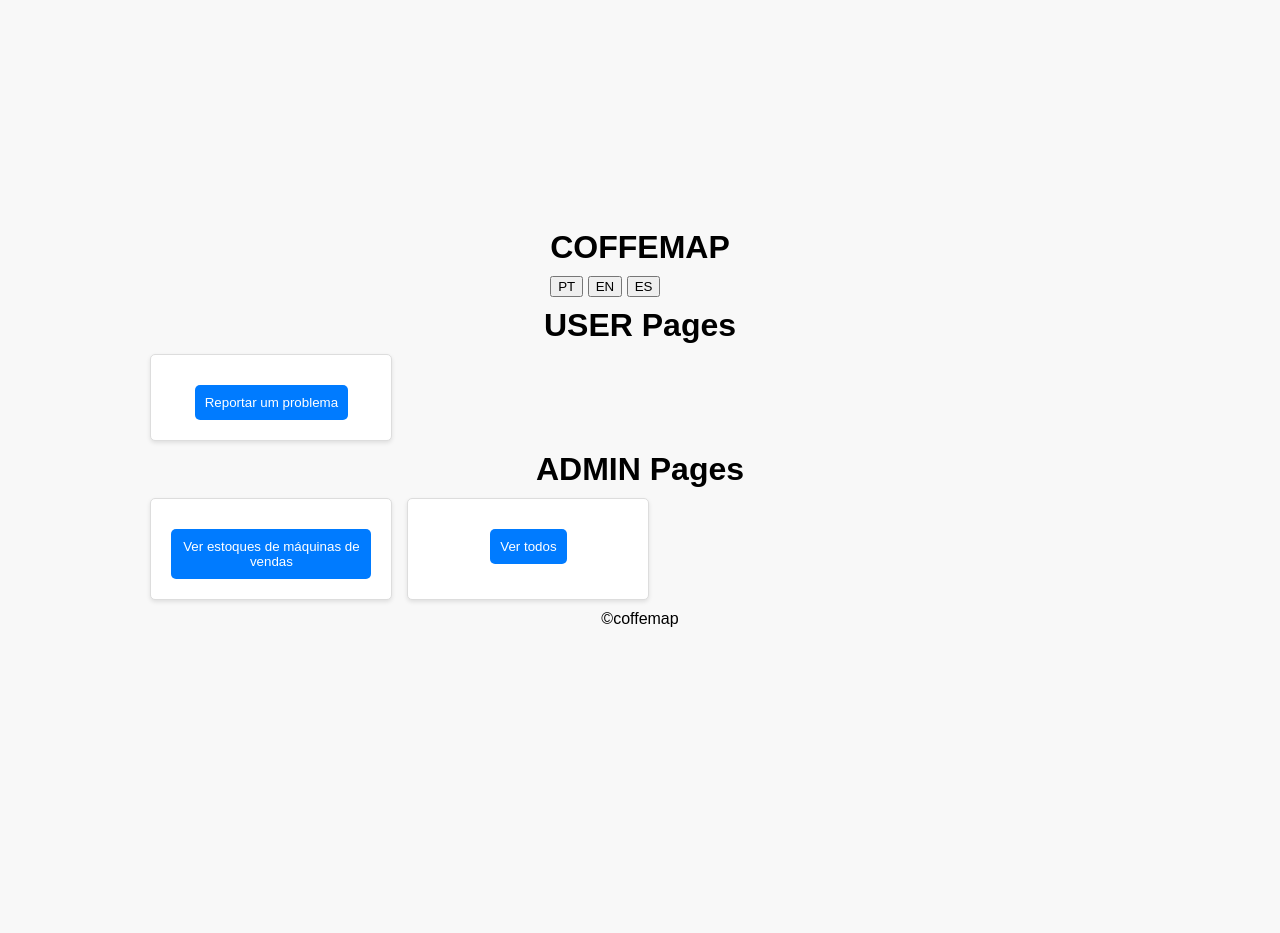
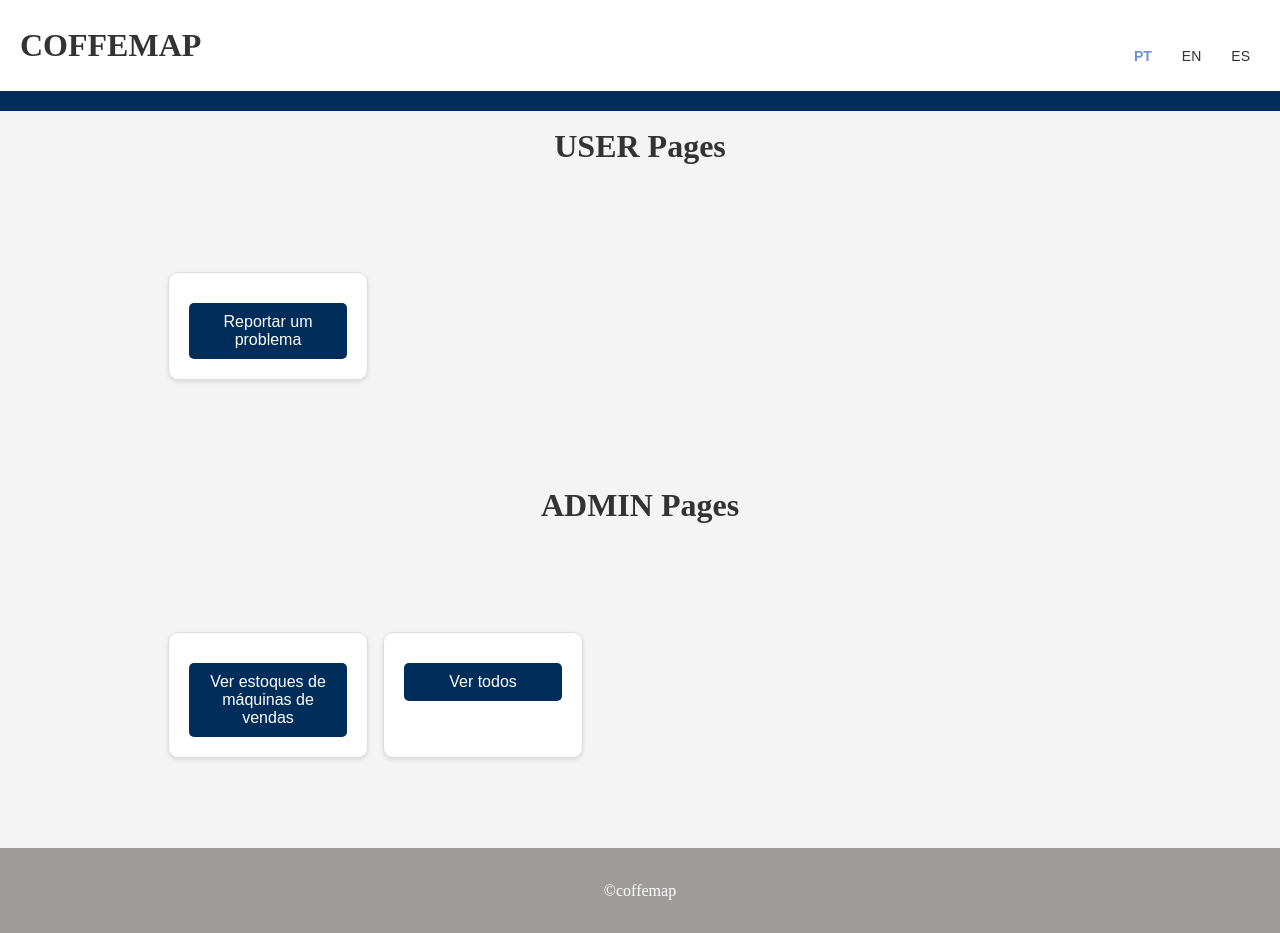
Before and after one commit to ddanieldma/software-engineering, a Flask app: page /admin in a window 1280 px wide. Before the commit the page ends 627 px from the top, so only its background shows below. Run offline with Flask 3, Linux system fonts and the light colour scheme.

Commit message:
Adicione alterações no design

```diff
--- a/src/webpage/static/style.css
+++ b/src/webpage/static/style.css
@@ -11,7 +11,16 @@ body {
     line-height: 1.6;
     background-color: #f4f4f4;
     color: #333;
+    display: flex;
+    justify-content: center;
+    min-height: 100vh;
+    flex-direction: column;
+    text-align: center;
+
 }
+
+
+
 
 /* Container para logo */
 .top-bar {
@@ -33,8 +42,8 @@ body {
 /* Estilos para os botões de idioma */
 
 .language-buttons {
-    display: flex; /* Alinha os botões horizontalmente */
-    gap: 10px; /* Adiciona espaçamento entre os botões */
+    display: flex;
+    gap: 10px;
 }
 
 .language-buttons button {
@@ -87,7 +96,7 @@ body {
 /* Estilo para a página ou idioma ativo */
 .navbar ul li a.active,
 .language-buttons button.active {
-    color: #1D5BC6;
+    color: #6d92d1;
     font-weight: bold;
 }
 
@@ -194,3 +203,55 @@ button:hover {
     margin: 50px auto;
     font-size: 1em;
 }
+
+/* Produtos */
+.container2 {
+    display: flex;
+    flex-wrap: wrap;
+    gap: 15px;
+    width: 80%;
+    max-width: 1200px;
+    padding: 40px;
+    margin: 50px auto;
+
+}
+
+.item, .product-item {
+    background-color: #ffffff;
+    border: 1px solid #ddd;
+    padding: 20px;
+    width: 200px;
+    box-shadow: 0 2px 4px rgba(0, 0, 0, 0.1);
+    border-radius: 5px;
+    display: flex;
+    flex-direction: column;
+    align-items: center;
+    text-align: center;
+    border-radius: 10px;
+}
+
+.item button, .product-item button {
+    background-color: #002d59;
+    color: white;
+    border: none;
+    padding: 10px;
+    border-radius: 5px;
+    cursor: pointer;
+    margin-top: 10px;
+}
+
+.item button:hover, .product-item button:hover {
+    background-color: #1D5BC6;
+}
+
+h1, p {
+    margin: 10px 0;
+}
+
+.product-detail-container{
+    width: 75%;
+
+    display: flex;
+    flex-direction: column;
+    align-items: center;
+}
--- a/src/webpage/templates/admin_page.html
+++ b/src/webpage/templates/admin_page.html
@@ -2,7 +2,7 @@
 <html lang="pt-br"></html>
 <head>
     <title>ADMIN</title>
-    <link rel="stylesheet" href="{{ url_for('static', filename='products_style.css') }}">
+    <link rel="stylesheet" href="{{ url_for('static', filename='style.css') }}">
 </head>
 <body>
     <header>
@@ -22,18 +22,18 @@
         </nav>
     </header>
     <h1>USER Pages</h1>
-    <div class="container">
+    <div class="container2">
         <div class="item">
-            <button onclick="window.location.href='{{ url_for('report_problem') }}'">Reportar um problema</button>
+            <button onclick="window.location.href=`{{ url_for('report_problem') }}`">Reportar um problema</button>
         </div>
     </div>
     <h1>ADMIN Pages</h1>
-    <div class="container">
+    <div class="container2">
         <div class="item">
-            <button onclick="window.location.href='{{ url_for('vending_machines_page') }}'">Ver estoques de máquinas de vendas</button>
+            <button onclick="window.location.href=`{{ url_for('vending_machines_page') }}`">Ver estoques de máquinas de vendas</button>
         </div>
         <div class="item">
-            <button onclick="window.location.href='{{ url_for('reports_page') }}'">Ver todos</button>
+            <button onclick="window.location.href=`{{ url_for('reports_page') }}`">Ver todos</button>
         </div>
     </div>
 </body>
--- a/src/webpage/templates/product_detail.html
+++ b/src/webpage/templates/product_detail.html
@@ -2,14 +2,14 @@
 <html>
 <head>
     <title>{{ product.get_name() }} - Details</title>
-    <link rel="stylesheet" href="{{ url_for('static', filename='products_style.css') }}">
+    <link rel="stylesheet" href="{{ url_for('static', filename='style.css') }}">
 </head>
 <body>
     <h1>{{ product.get_name() }}</h1>
-    <div class="product-detail-container">
+    <div class="product-detail-container2">
         <p><strong>Price: R$ {{ product.get_price() }}</strong></p>
         <p>{{ product.get_description() }}</p>
     </div>
-    <button onclick="window.location.href='{{ url_for('products_page', location=vending_machine.get_location()) }}'">Back to Products</button>
+    <button onclick="window.location.href=`{{ url_for('products_page', location=vending_machine.get_location()) }}`"`>Back to Products</button>
 </body>
 </html>
--- a/src/webpage/templates/products.html
+++ b/src/webpage/templates/products.html
@@ -38,7 +38,7 @@
         </div>
         {% endfor %}
     </div>
-    <button onclick="window.location.href='{{ url_for('vending_machines_page') }}'">Voltar para as máquinas de vendas</button>
+    <button onclick="window.location.href=`{{ url_for('vending_machines_page') }}`">Voltar para as máquinas de vendas</button>
 </body>
 
 <footer>
--- a/src/webpage/templates/report_problem.html
+++ b/src/webpage/templates/report_problem.html
@@ -54,7 +54,7 @@
           <label for="id_maquina">ID da máquina (Opcional):</label>
           <input type="number" id="id_maquina" name="id_maquina"><br><br>
 
-          <button type="submit" value="Submit Report">Enviar</button>
+          <button type="submit" value="Submit Report" href="report_problem">Enviar</button>
     </div>
     </form>
 </body>
--- a/src/webpage/templates/vending_machines.html
+++ b/src/webpage/templates/vending_machines.html
@@ -2,7 +2,7 @@
 <html lang="pt-br"></html>
 <head>
     <title>Vending Machines</title>
-    <link rel="stylesheet" href="{{ url_for('static', filename='products_style.css') }}">
+    <link rel="stylesheet" href="{{ url_for('static', filename='style.css') }}">
 </head>
 <body>
     <header>
@@ -29,7 +29,7 @@
         <div class="item">
             <h3>Máquina de venda {{ vm.get_id() }}</h3>
             <p>{{ vm.get_location() }}</p>
-            <button onclick="window.location.href='{{ url_for('products_page', location=vm.get_location()) }}'">Ver produtos</button>
+            <button onclick="window.location.href=`{{ url_for('products_page', location=vm.get_location()) }}`">Ver produtos</button>
         </div>
         {% endfor %}
     </div>
```
Also changed, not shown: src/webpage/templates/report.html (+4 -3 lines), src/webpage/templates/reports.html (+4 -4 lines).
